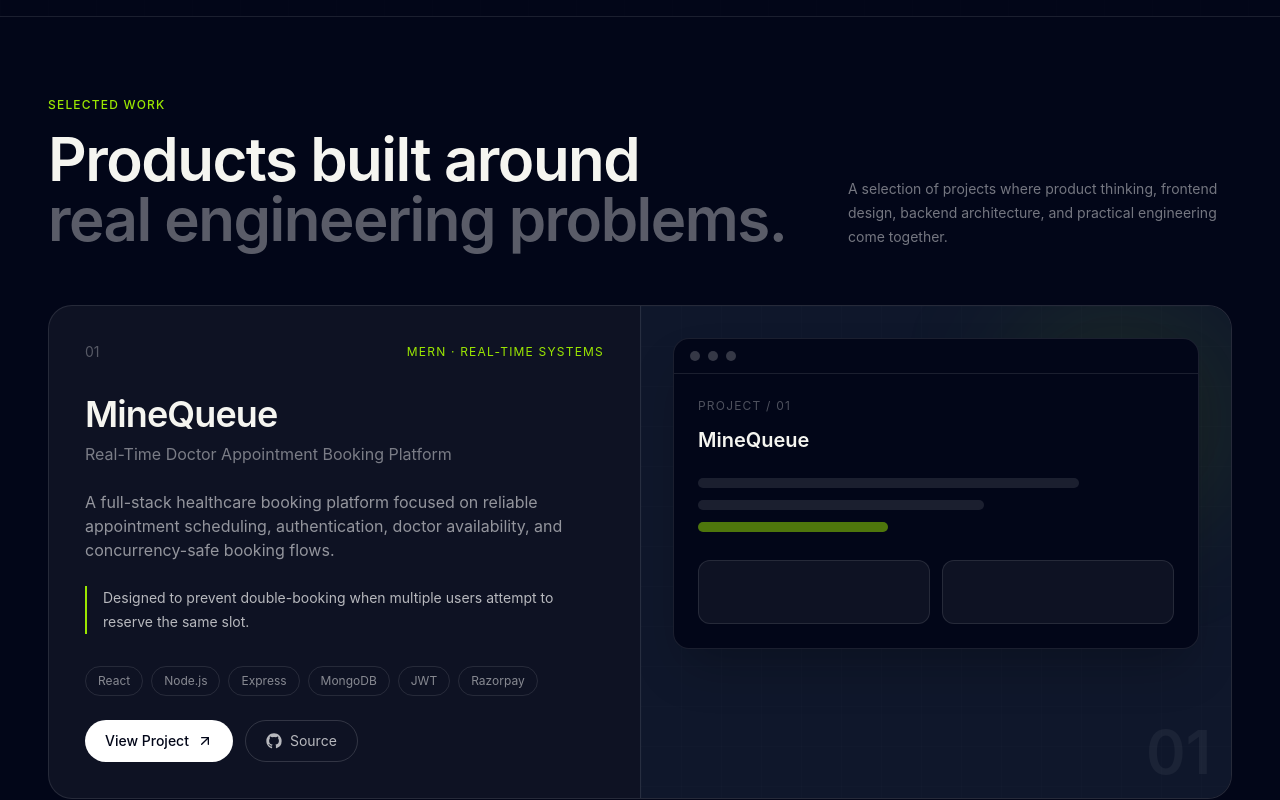
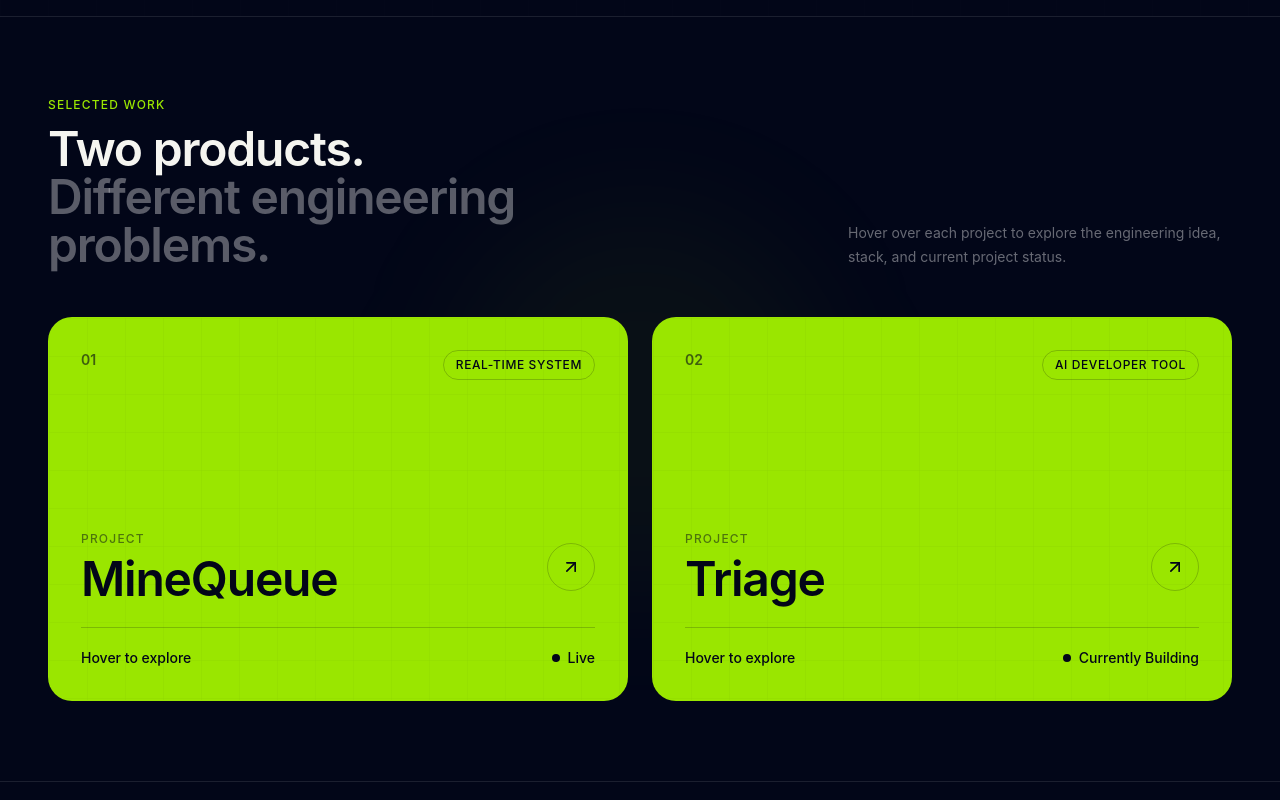
Before and after one commit to vishalgoswami2007/vishal-portfolio, a React (Vite) app: page / in a window 1280 px wide. Shown: the part 880-1680 px from the top of the page. Built offline with nearby package versions, Linux system fonts and the light colour scheme.

Commit message:
fix: move flip card transforms to custom css

```diff
--- a/src/index.css
+++ b/src/index.css
@@ -22,3 +22,31 @@ body {
   background: #a3e635;
   color: #0b0f14;
 }
+
+.flip-card {
+  perspective: 1200px;
+}
+
+.flip-card-inner {
+  position: relative;
+  width: 100%;
+  height: 100%;
+  transform-style: preserve-3d;
+  transition: transform 0.7s ease;
+}
+
+.flip-card:hover .flip-card-inner {
+  transform: rotateY(180deg);
+}
+
+.flip-card-front,
+.flip-card-back {
+  position: absolute;
+  inset: 0;
+  backface-visibility: hidden;
+  -webkit-backface-visibility: hidden;
+}
+
+.flip-card-back {
+  transform: rotateY(180deg);
+}
--- a/src/sections/SelectedWork.jsx
+++ b/src/sections/SelectedWork.jsx
@@ -1,184 +1,231 @@
 import { ArrowUpRight } from "lucide-react";
 import { motion } from "framer-motion";
-import { projects } from "../data/projects";
+
+const projects = [
+  {
+    id: "minequeue",
+    number: "01",
+    name: "MineQueue",
+    type: "REAL-TIME SYSTEM",
+    status: "Live",
+    description:
+      "A real-time doctor appointment booking platform built around reliable slot scheduling, authentication, doctor availability, and concurrency-safe booking.",
+    highlight:
+      "Designed to prevent double-booking when multiple users try to reserve the same slot.",
+    stack: ["React", "Node.js", "Express", "MongoDB", "JWT", "Razorpay"],
+    live: "#",
+    github: "#",
+  },
+  {
+    id: "triage",
+    number: "02",
+    name: "Triage",
+    type: "AI DEVELOPER TOOL",
+    status: "Currently Building",
+    description:
+      "An AI-powered developer debugging workspace designed to understand errors using repository context, code, screenshots, and developer-provided information.",
+    highlight:
+      "Built around structured developer context instead of a generic AI chat experience.",
+    stack: ["React", "Node.js", "MongoDB", "AI APIs", "GitHub"],
+    live: null,
+    github: "#",
+  },
+];
+
+function GitHubIcon() {
+  return (
+    <svg
+      width="16"
+      height="16"
+      viewBox="0 0 24 24"
+      fill="currentColor"
+      aria-hidden="true"
+    >
+      <path d="M12 .5C5.65.5.5 5.65.5 12c0 5.1 3.29 9.42 7.86 10.95.57.1.78-.25.78-.55v-2.12c-3.2.7-3.88-1.36-3.88-1.36-.52-1.32-1.28-1.67-1.28-1.67-1.05-.72.08-.7.08-.7 1.16.08 1.77 1.19 1.77 1.19 1.03 1.76 2.7 1.25 3.36.95.1-.75.4-1.25.73-1.54-2.56-.29-5.26-1.28-5.26-5.7 0-1.26.45-2.29 1.19-3.1-.12-.29-.52-1.47.11-3.06 0 0 .97-.31 3.17 1.18a11.04 11.04 0 0 1 5.77 0c2.2-1.49 3.17-1.18 3.17-1.18.63 1.59.23 2.77.11 3.06.74.81 1.19 1.84 1.19 3.1 0 4.43-2.7 5.4-5.27 5.69.41.35.77 1.03.77 2.08v3.08c0 .3.21.66.79.55A11.5 11.5 0 0 0 23.5 12C23.5 5.65 18.35.5 12 .5Z" />
+    </svg>
+  );
+}
 
 function SelectedWork() {
   return (
     <section
       id="work"
-      className="relative border-t border-white/10 bg-slate-950 py-16 md:py-20"
+      className="relative overflow-hidden border-t border-white/10 bg-slate-950 py-16 md:py-20"
     >
-      <div className="mx-auto max-w-7xl px-5 md:px-10 lg:px-12">
+      <div className="pointer-events-none absolute left-1/2 top-1/2 h-96 w-96 -translate-x-1/2 -translate-y-1/2 rounded-full bg-lime-400/5 blur-3xl" />
+
+      <div className="relative mx-auto max-w-7xl px-5 md:px-10 lg:px-12">
         {/* Heading */}
-        <div className="mb-12 flex flex-col justify-between gap-6 md:mb-14 md:flex-row md:items-end">
+        <div className="mb-10 flex flex-col justify-between gap-6 md:mb-12 md:flex-row md:items-end">
           <div>
-            <p className="mb-4 text-xs font-medium uppercase tracking-widest text-lime-400">
+            <p className="mb-3 text-xs font-medium uppercase tracking-widest text-lime-400">
               Selected Work
             </p>
 
-            <h2 className="max-w-3xl text-4xl font-semibold tracking-tight sm:text-5xl md:text-6xl">
-              Products built around
+            <h2 className="max-w-2xl text-3xl font-semibold tracking-tight sm:text-4xl md:text-5xl">
+              Two products.
               <span className="block text-white/35">
-                real engineering problems.
+                Different engineering problems.
               </span>
             </h2>
           </div>
 
-          <p className="max-w-sm text-sm leading-6 text-white/45">
-            A selection of projects where product thinking, frontend design,
-            backend architecture, and practical engineering come together.
+          <p className="max-w-sm text-sm leading-6 text-white/40">
+            Hover over each project to explore the engineering idea, stack,
+            and current project status.
           </p>
         </div>
 
-        {/* Projects */}
-        <div className="space-y-6">
+        {/* Cards */}
+        <div className="grid gap-6 md:grid-cols-2">
           {projects.map((project, index) => (
-            <motion.article
+            <motion.div
               key={project.id}
               initial={{ opacity: 0, y: 30 }}
               whileInView={{ opacity: 1, y: 0 }}
-              viewport={{ once: true, amount: 0.15 }}
+              viewport={{ once: true, amount: 0.2 }}
               transition={{
                 duration: 0.6,
-                delay: index * 0.08,
+                delay: index * 0.1,
               }}
-              className="group overflow-hidden rounded-3xl border border-white/10 bg-white/5 transition duration-500 hover:border-lime-400/30"
+              className="flip-card group h-96"
             >
-              <div className="grid lg:grid-cols-2">
-                {/* Left Content */}
-                <div className="flex flex-col justify-between p-6 sm:p-8 lg:p-9">
-                  <div>
-                    <div className="mb-8 flex items-center justify-between">
-                      <span className="text-sm text-white/30">
+              <div className="flip-card-inner">
+                {/* Front */}
+                <div className="flip-card-front overflow-hidden rounded-3xl border border-lime-400/20 bg-lime-400 p-7 text-slate-950 sm:p-8">
+                  <div
+                    className="pointer-events-none absolute inset-0 opacity-15"
+                    style={{
+                      backgroundImage: `
+                        linear-gradient(rgba(15,23,42,0.16) 1px, transparent 1px),
+                        linear-gradient(90deg, rgba(15,23,42,0.16) 1px, transparent 1px)
+                      `,
+                      backgroundSize: "38px 38px",
+                    }}
+                  />
+
+                  <div className="relative flex h-full flex-col justify-between">
+                    <div className="flex items-start justify-between">
+                      <span className="text-sm font-semibold opacity-60">
                         {project.number}
                       </span>
 
-                      <span className="text-xs uppercase tracking-widest text-lime-400">
-                        {project.category}
+                      <span className="rounded-full border border-slate-950/20 px-3 py-1.5 text-xs font-medium uppercase tracking-wider">
+                        {project.type}
                       </span>
                     </div>
 
-                    <h3 className="text-3xl font-semibold tracking-tight sm:text-4xl">
-                      {project.title}
-                    </h3>
+                    <div>
+                      <div className="mb-6 flex items-center justify-between">
+                        <div>
+                          <p className="text-xs font-medium uppercase tracking-widest opacity-50">
+                            Project
+                          </p>
 
-                    <p className="mt-2 text-base text-white/45">
-                      {project.subtitle}
-                    </p>
+                          <h3 className="mt-2 text-4xl font-semibold tracking-tight sm:text-5xl">
+                            {project.name}
+                          </h3>
+                        </div>
 
-                    <p className="mt-6 max-w-xl text-sm leading-6 text-white/55 sm:text-base">
-                      {project.description}
-                    </p>
+                        <div className="flex h-12 w-12 items-center justify-center rounded-full border border-slate-950/20">
+                          <ArrowUpRight size={20} />
+                        </div>
+                      </div>
 
-                    <div className="mt-6 border-l-2 border-lime-400 pl-4">
-                      <p className="text-sm leading-6 text-white/70">
-                        {project.highlight}
-                      </p>
+                      <div className="flex items-center justify-between border-t border-slate-950/20 pt-5">
+                        <span className="text-sm font-medium">
+                          Hover to explore
+                        </span>
+
+                        <span className="flex items-center gap-2 text-sm font-medium">
+                          <span className="h-2 w-2 rounded-full bg-slate-950" />
+                          {project.status}
+                        </span>
+                      </div>
                     </div>
                   </div>
+                </div>
 
-                  <div className="mt-8">
-                    <div className="mb-6 flex flex-wrap gap-2">
-                      {project.stack.map((item) => (
+                {/* Back */}
+                <div className="flip-card-back overflow-hidden rounded-3xl border border-lime-400/25 bg-slate-900 p-7 sm:p-8">
+                  <div className="absolute right-0 top-0 h-52 w-52 rounded-full bg-lime-400/10 blur-3xl" />
+
+                  <div className="relative flex h-full flex-col justify-between">
+                    <div>
+                      <div className="flex items-start justify-between">
+                        <div>
+                          <p className="text-xs uppercase tracking-widest text-lime-400">
+                            {project.type}
+                          </p>
+
+                          <h3 className="mt-2 text-2xl font-semibold">
+                            {project.name}
+                          </h3>
+                        </div>
+
                         <span
-                          key={item}
-                          className="rounded-full border border-white/10 px-3 py-1.5 text-xs text-white/50"
+                          className={`rounded-full border px-3 py-1.5 text-xs ${
+                            project.status === "Live"
+                              ? "border-lime-400/30 bg-lime-400/10 text-lime-400"
+                              : "border-white/10 bg-white/5 text-white/50"
+                          }`}
                         >
-                          {item}
+                          {project.status}
                         </span>
-                      ))}
+                      </div>
+
+                      <p className="mt-6 text-sm leading-6 text-white/55">
+                        {project.description}
+                      </p>
+
+                      <div className="mt-5 border-l-2 border-lime-400 pl-4">
+                        <p className="text-sm leading-6 text-white/75">
+                          {project.highlight}
+                        </p>
+                      </div>
+
+                      <div className="mt-6 flex flex-wrap gap-2">
+                        {project.stack.map((item) => (
+                          <span
+                            key={item}
+                            className="rounded-full border border-white/10 px-3 py-1.5 text-xs text-white/45"
+                          >
+                            {item}
+                          </span>
+                        ))}
+                      </div>
                     </div>
 
-                    <div className="flex flex-wrap gap-3">
-                      <a
-                        href={project.live}
-                        target="_blank"
-                        rel="noopener noreferrer"
-                        className="group/button flex items-center gap-2 rounded-full bg-white px-5 py-2.5 text-sm font-medium text-slate-950 transition hover:bg-lime-400"
-                      >
-                        View Project
-
-                        <ArrowUpRight
-                          size={16}
-                          className="transition group-hover/button:translate-x-0.5 group-hover/button:-translate-y-0.5"
-                        />
-                      </a>
+                    <div className="mt-6 flex flex-wrap gap-3">
+                      {project.live && (
+                        <a
+                          href={project.live}
+                          target="_blank"
+                          rel="noopener noreferrer"
+                          className="group/link flex items-center gap-2 rounded-full bg-lime-400 px-4 py-2.5 text-sm font-medium text-slate-950 transition hover:scale-105"
+                        >
+                          Live Project
+                          <ArrowUpRight
+                            size={15}
+                            className="transition group-hover/link:-translate-y-0.5 group-hover/link:translate-x-0.5"
+                          />
+                        </a>
+                      )}
 
                       <a
                         href={project.github}
                         target="_blank"
                         rel="noopener noreferrer"
-                        className="flex items-center gap-2 rounded-full border border-white/15 px-5 py-2.5 text-sm text-white/70 transition hover:border-white/30 hover:text-white"
+                        className="flex items-center gap-2 rounded-full border border-white/15 px-4 py-2.5 text-sm text-white/70 transition hover:border-lime-400/30 hover:text-white"
                       >
-                        <svg
-                          width="16"
-                          height="16"
-                          viewBox="0 0 24 24"
-                          fill="currentColor"
-                          aria-hidden="true"
-                        >
-                          <path d="M12 .5C5.65.5.5 5.65.5 12c0 5.1 3.29 9.42 7.86 10.95.57.1.78-.25.78-.55v-2.12c-3.2.7-3.88-1.36-3.88-1.36-.52-1.32-1.28-1.67-1.28-1.67-1.05-.72.08-.7.08-.7 1.16.08 1.77 1.19 1.77 1.19 1.03 1.76 2.7 1.25 3.36.95.1-.75.4-1.25.73-1.54-2.56-.29-5.26-1.28-5.26-5.7 0-1.26.45-2.29 1.19-3.1-.12-.29-.52-1.47.11-3.06 0 0 .97-.31 3.17 1.18a11.04 11.04 0 0 1 5.77 0c2.2-1.49 3.17-1.18 3.17-1.18.63 1.59.23 2.77.11 3.06.74.81 1.19 1.84 1.19 3.1 0 4.43-2.7 5.4-5.27 5.69.41.35.77 1.03.77 2.08v3.08c0 .3.21.66.79.55A11.5 11.5 0 0 0 23.5 12C23.5 5.65 18.35.5 12 .5Z" />
-                        </svg>
-
+                        <GitHubIcon />
                         Source
                       </a>
                     </div>
                   </div>
                 </div>
-
-                {/* Right Visual */}
-                <div className="relative min-h-72 overflow-hidden border-t border-white/10 bg-slate-900 lg:min-h-0 lg:border-l lg:border-t-0">
-                  {/* Grid */}
-                  <div
-                    className="absolute inset-0 opacity-20"
-                    style={{
-                      backgroundImage: `
-                        linear-gradient(rgba(255,255,255,0.06) 1px, transparent 1px),
-                        linear-gradient(90deg, rgba(255,255,255,0.06) 1px, transparent 1px)
-                      `,
-                      backgroundSize: "40px 40px",
-                    }}
-                  />
-
-                  {/* Glow */}
-                  <div className="absolute right-0 top-0 h-56 w-56 rounded-full bg-lime-400/10 blur-3xl" />
-
-                  {/* App Preview */}
-                  <div className="absolute left-6 right-6 top-8 overflow-hidden rounded-2xl border border-white/10 bg-slate-950 shadow-2xl sm:left-8 sm:right-8">
-                    <div className="flex items-center gap-2 border-b border-white/10 px-4 py-3">
-                      <span className="h-2.5 w-2.5 rounded-full bg-white/20" />
-                      <span className="h-2.5 w-2.5 rounded-full bg-white/20" />
-                      <span className="h-2.5 w-2.5 rounded-full bg-white/20" />
-                    </div>
-
-                    <div className="p-5 sm:p-6">
-                      <p className="text-xs uppercase tracking-widest text-white/30">
-                        PROJECT / {project.number}
-                      </p>
-
-                      <p className="mt-3 text-xl font-semibold">
-                        {project.title}
-                      </p>
-
-                      <div className="mt-6 space-y-3">
-                        <div className="h-2.5 w-4/5 rounded-full bg-white/10" />
-                        <div className="h-2.5 w-3/5 rounded-full bg-white/10" />
-                        <div className="h-2.5 w-2/5 rounded-full bg-lime-400/50" />
-                      </div>
-
-                      <div className="mt-7 grid grid-cols-2 gap-3">
-                        <div className="h-16 rounded-xl border border-white/10 bg-white/5" />
-                        <div className="h-16 rounded-xl border border-white/10 bg-white/5" />
-                      </div>
-                    </div>
-                  </div>
-
-                  <div className="absolute bottom-4 right-5 text-5xl font-semibold text-white/5 sm:text-6xl">
-                    {project.number}
-                  </div>
-                </div>
               </div>
-            </motion.article>
+            </motion.div>
           ))}
         </div>
       </div>
```
